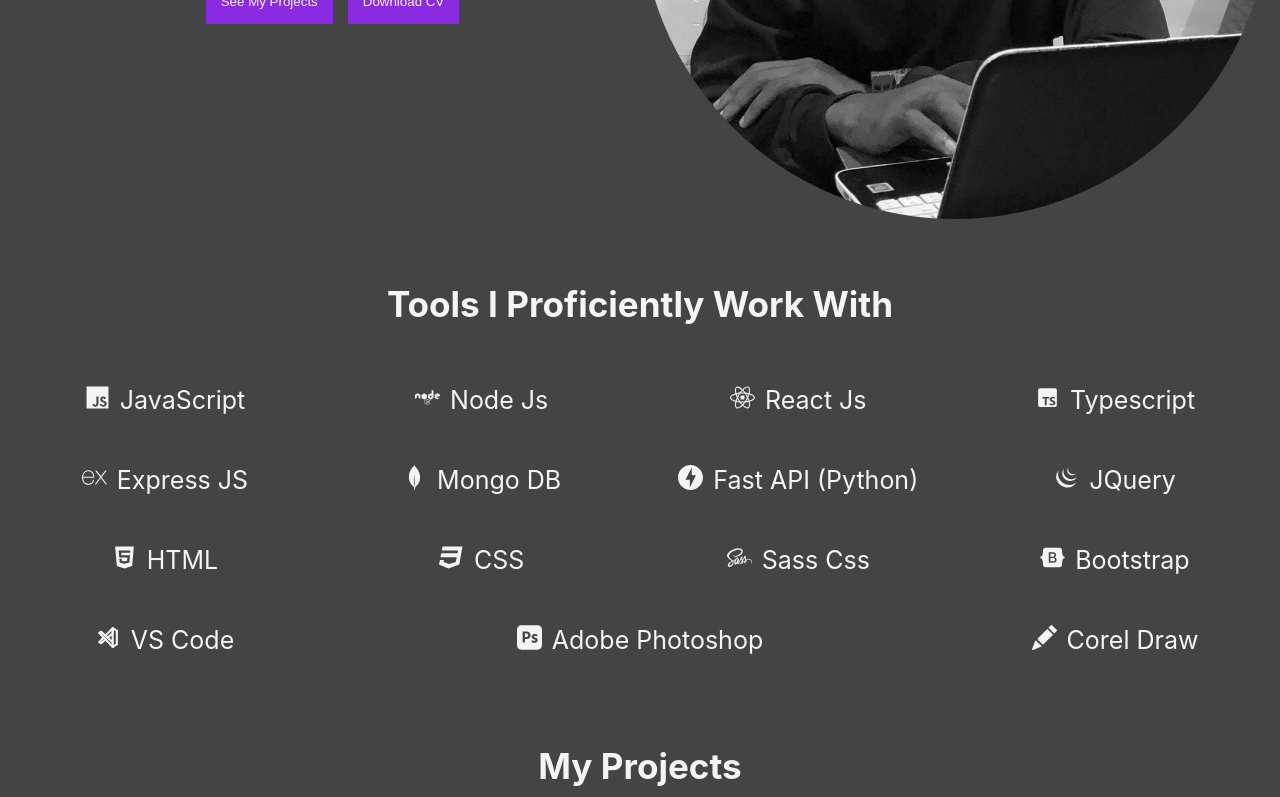
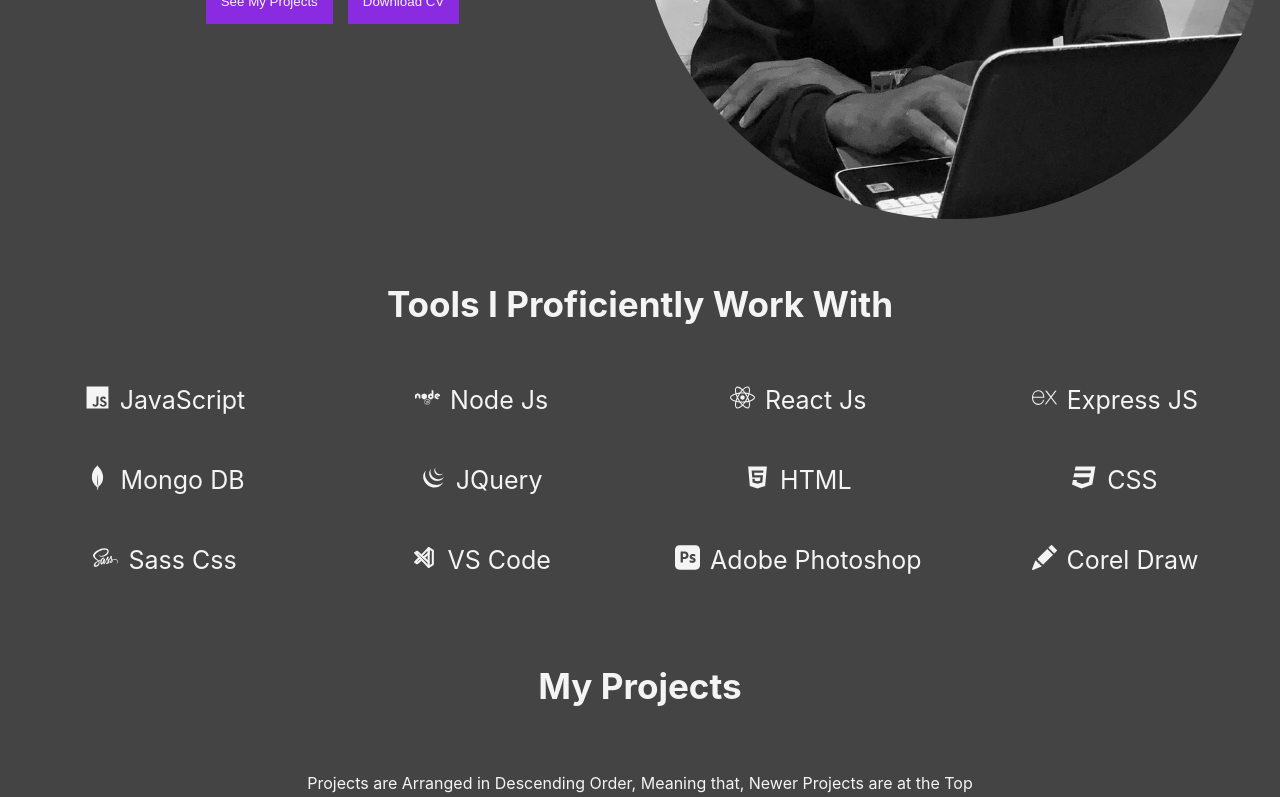
Before and after one commit to collinsadi/collinsadi, a React (Create React App) app: page / in a window 1280 px wide. Shown: the part 521-1318 px from the top of the page. Built offline with nearby package versions, Linux system fonts and the light colour scheme.

Commit message:
removed stacks

```diff
--- a/src/components/stack/Stack.jsx
+++ b/src/components/stack/Stack.jsx
@@ -1,8 +1,8 @@
 import React from 'react'
 import "./Stack.css"
-import {FaJs,FaNode,FaCss3,FaHtml5,FaBootstrap,FaSass,FaReact,} from "react-icons/fa"
-import {BiLogoTypescript,BiLogoJquery} from "react-icons/bi"
-import {SiExpress,SiMongodb,SiFastapi,SiAdobephotoshop} from "react-icons/si"
+import {FaJs,FaNode,FaCss3,FaHtml5,FaSass,FaReact,} from "react-icons/fa"
+import {BiLogoJquery} from "react-icons/bi"
+import {SiExpress,SiMongodb,SiAdobephotoshop} from "react-icons/si"
 import {TbBrandVscode} from "react-icons/tb"
 import {BsPencilFill} from "react-icons/bs"
 
@@ -54,17 +54,7 @@ export const Stack = () => {
                       </div>
 
                 </div>
-                  <div className="stack">
 
-                      <div className="stack-logo">
-                          <BiLogoTypescript />
-                      </div>
-
-                      <div className="stack-language">
-                          <p>Typescript</p>
-                      </div>
-
-                </div>
                   <div className="stack">
 
                       <div className="stack-logo">
@@ -88,17 +78,7 @@ export const Stack = () => {
                       </div>
 
                 </div>
-                  <div className="stack">
 
-                      <div className="stack-logo">
-                          <SiFastapi />
-                      </div>
-
-                      <div className="stack-language">
-                          <p>Fast API (Python)</p>
-                      </div>
-
-                </div>
                   <div className="stack">
 
                       <div className="stack-logo">
@@ -143,17 +123,7 @@ export const Stack = () => {
                       </div>
 
                 </div>
-                  <div className="stack">
 
-                      <div className="stack-logo">
-                          <FaBootstrap />
-                      </div>
-
-                      <div className="stack-language">
-                          <p>Bootstrap</p>
-                      </div>
-
-                </div>
                   <div className="stack">
 
                       <div className="stack-logo">
```
Also changed, not shown: 8 other files (tests, documents, lock files or other folders).
